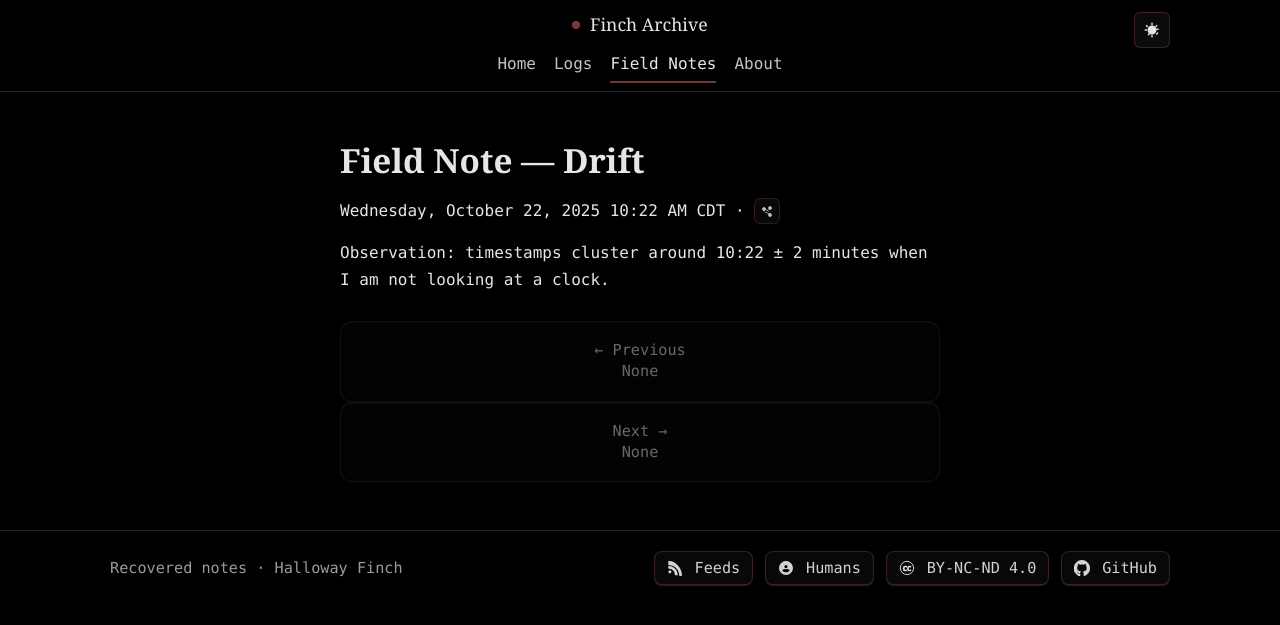
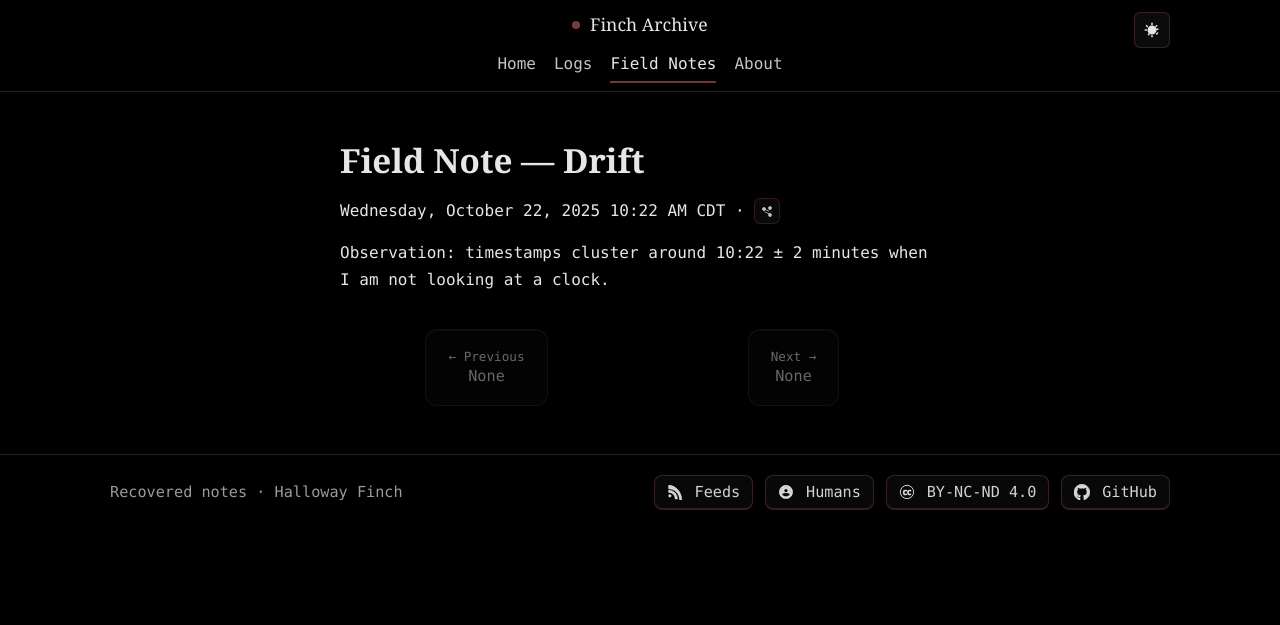
Before and after one commit to HallowayFinch/fincharchive.com, a Jekyll site: the page built from _field-notes/drift.md, in a window 1280 px wide. Shown: the top 625 px of the page. Built offline with Jekyll 4.4.1, drawn with Linux system fonts in a browser that asks for light colours.

Commit message:
Update prev_next.html

```diff
--- a/_includes/prev_next.html
+++ b/_includes/prev_next.html
@@ -2,6 +2,7 @@
 {%- comment -%}
 Prev/Next navigation for single entries in a collection.
 Stops wrapping around so first/last entries show “None”.
+Now rendered inside a .nav-cards grid for spacing.
 {%- endcomment -%}
 
 {%- assign coll = site[page.collection] | sort: "date" -%}
@@ -24,28 +25,31 @@ Stops wrapping around so first/last entries show “None”.
   {%- endif -%}
 
   <nav class="pager" aria-label="Post navigation">
+    <!-- Use the existing .nav-cards grid so cards have gap & responsive 2-col -->
+    <div class="nav-cards nav-cards--pager" role="list">
       {%- if prev_doc -%}
-      <a class="pager-link pager-prev" href="{{ prev_doc.url | relative_url }}">
-        <span class="pager-kicker" aria-hidden="true">← Previous</span>
+        <a class="pager-link pager-prev" role="listitem" href="{{ prev_doc.url | relative_url }}">
+          <small class="pager-kicker" aria-hidden="true">← Previous</small>
           <span class="pager-title">{{ prev_doc.title }}</span>
         </a>
       {%- else -%}
-      <span class="pager-link pager-prev is-disabled" aria-disabled="true">
-        <span class="pager-kicker">← Previous</span>
+        <span class="pager-link pager-prev is-disabled" role="listitem" aria-disabled="true">
+          <small class="pager-kicker">← Previous</small>
           <span class="pager-title">None</span>
         </span>
       {%- endif -%}
 
       {%- if next_doc -%}
-      <a class="pager-link pager-next" href="{{ next_doc.url | relative_url }}">
-        <span class="pager-kicker" aria-hidden="true">Next →</span>
+        <a class="pager-link pager-next" role="listitem" href="{{ next_doc.url | relative_url }}">
+          <small class="pager-kicker" aria-hidden="true">Next →</small>
           <span class="pager-title">{{ next_doc.title }}</span>
         </a>
       {%- else -%}
-      <span class="pager-link pager-next is-disabled" aria-disabled="true">
-        <span class="pager-kicker">Next →</span>
+        <span class="pager-link pager-next is-disabled" role="listitem" aria-disabled="true">
+          <small class="pager-kicker">Next →</small>
           <span class="pager-title">None</span>
         </span>
       {%- endif -%}
+    </div>
   </nav>
 {%- endif -%}
```
Lines whose indentation alone changed are shown as unchanged.
